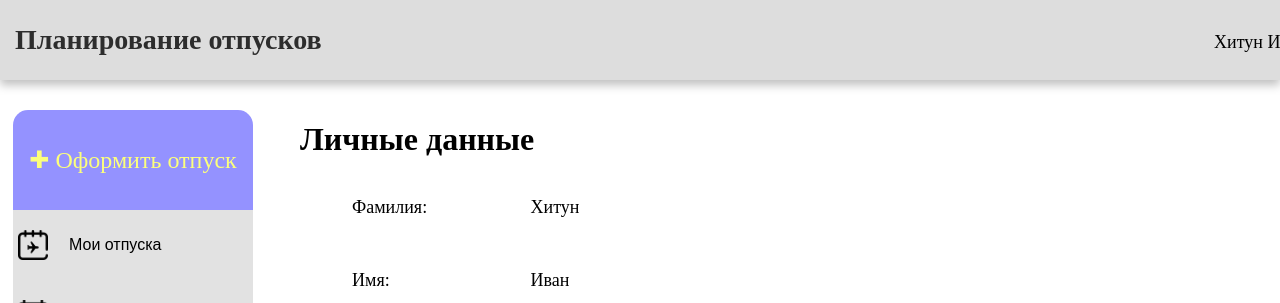
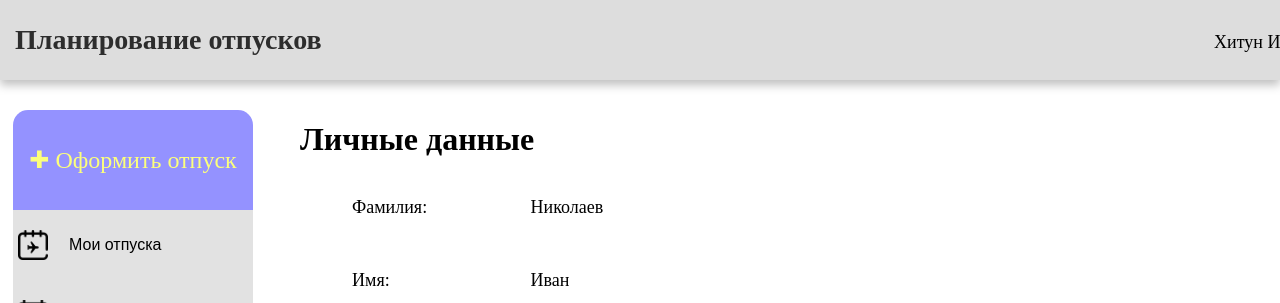
Before and after one commit to khitun1/vacations_schedule, a Vue app: page / in a window 1280 px wide. Shown: the top 303 px of the page. Built offline with nearby package versions, Linux system fonts and the light colour scheme.

Commit message:
some changes

```diff
--- a/src/components/PersonalData.vue
+++ b/src/components/PersonalData.vue
@@ -6,7 +6,7 @@
         Фамилия:
       </td>
       <td>
-        Хитун
+        Николаев
       </td>
     </tr>
     <tr>
```
